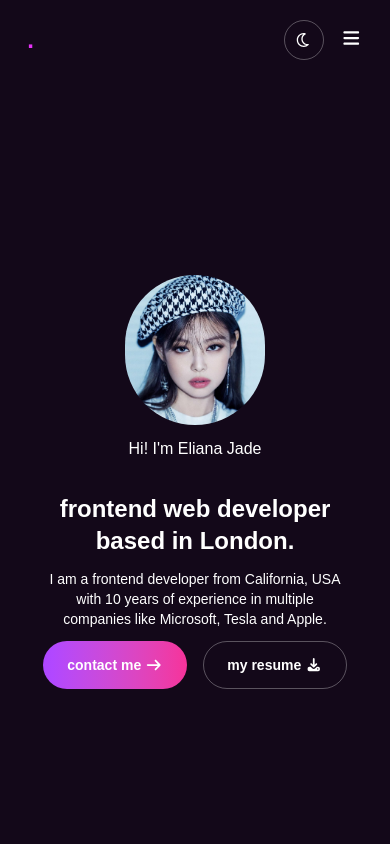
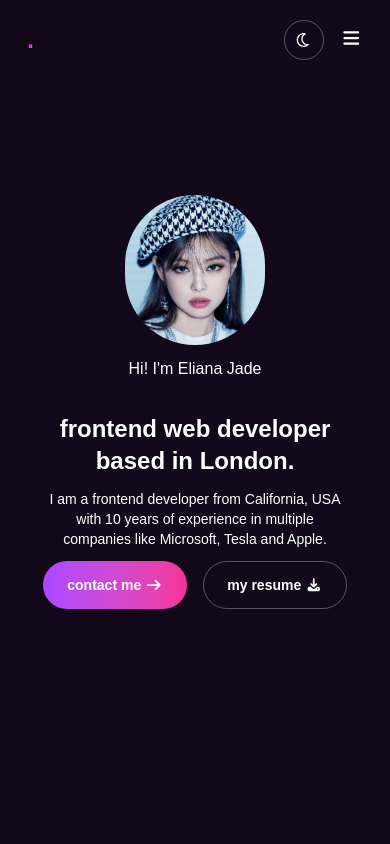
Before and after one commit to yaminphyu/yaminportfolio, a Next.js app: page / in a window 390 px wide. Shown: the top 844 px of the page. Built offline with nearby package versions, Linux system fonts and the light colour scheme.

Commit message:
fixed for the intro of section

```diff
--- a/components/SectionWrapper.tsx
+++ b/components/SectionWrapper.tsx
@@ -18,7 +18,10 @@ export default function SectionWrapper({
   return (
     <section
       className={`
-        ${isHomepage ? 'max-w-[88%] md:max-w-[40%] gap-3 md:gap-5 px-5' : 'max-w-[86%] md:max-w-[78%] gap-5'}
+        ${isHomepage
+          ? 'max-w-[88%] md:max-w-[40%] gap-3 md:gap-5 -mt-20 md:mt-auto px-5'
+          : 'max-w-[86%] md:max-w-[78%] gap-5 py-20'
+        }
         relative w-full min-h-[calc(100vh-80px)] flex flex-col items-center justify-center md:p-5
       `}
       id={sectionId}
```
